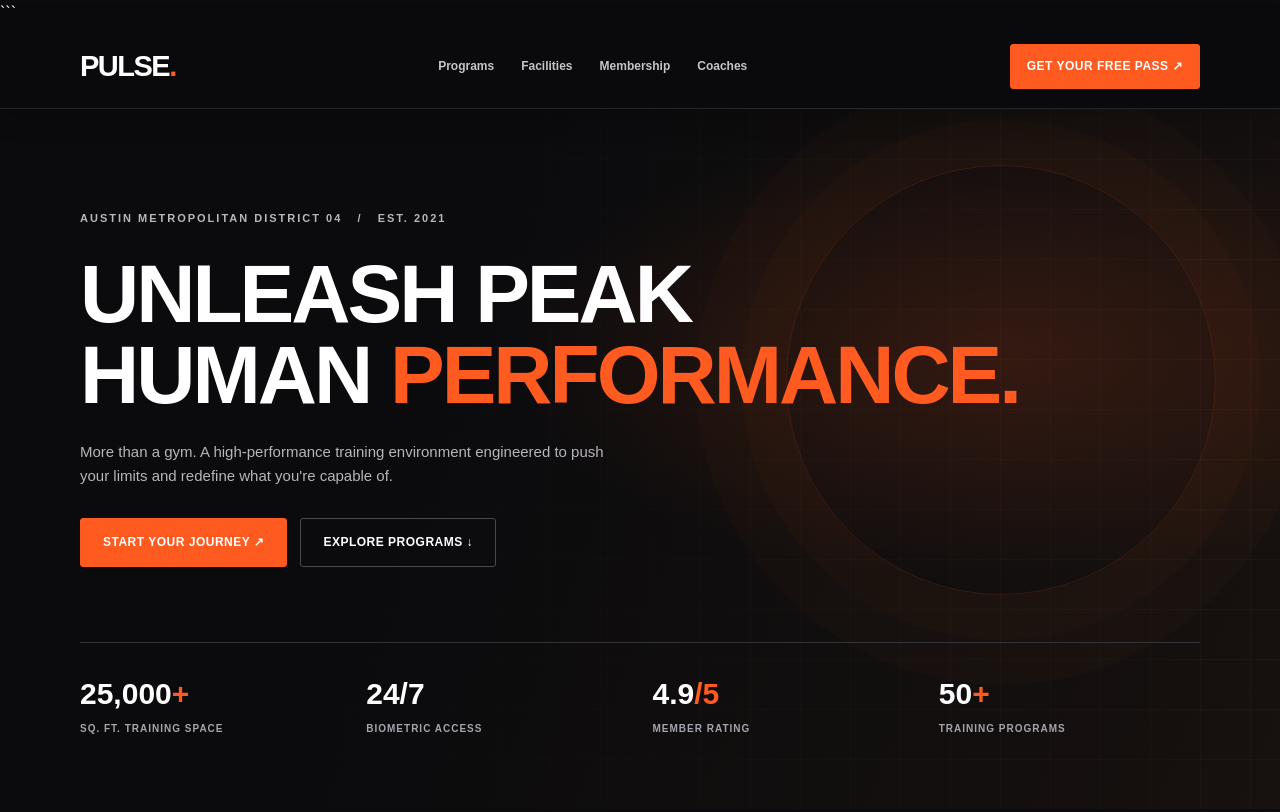
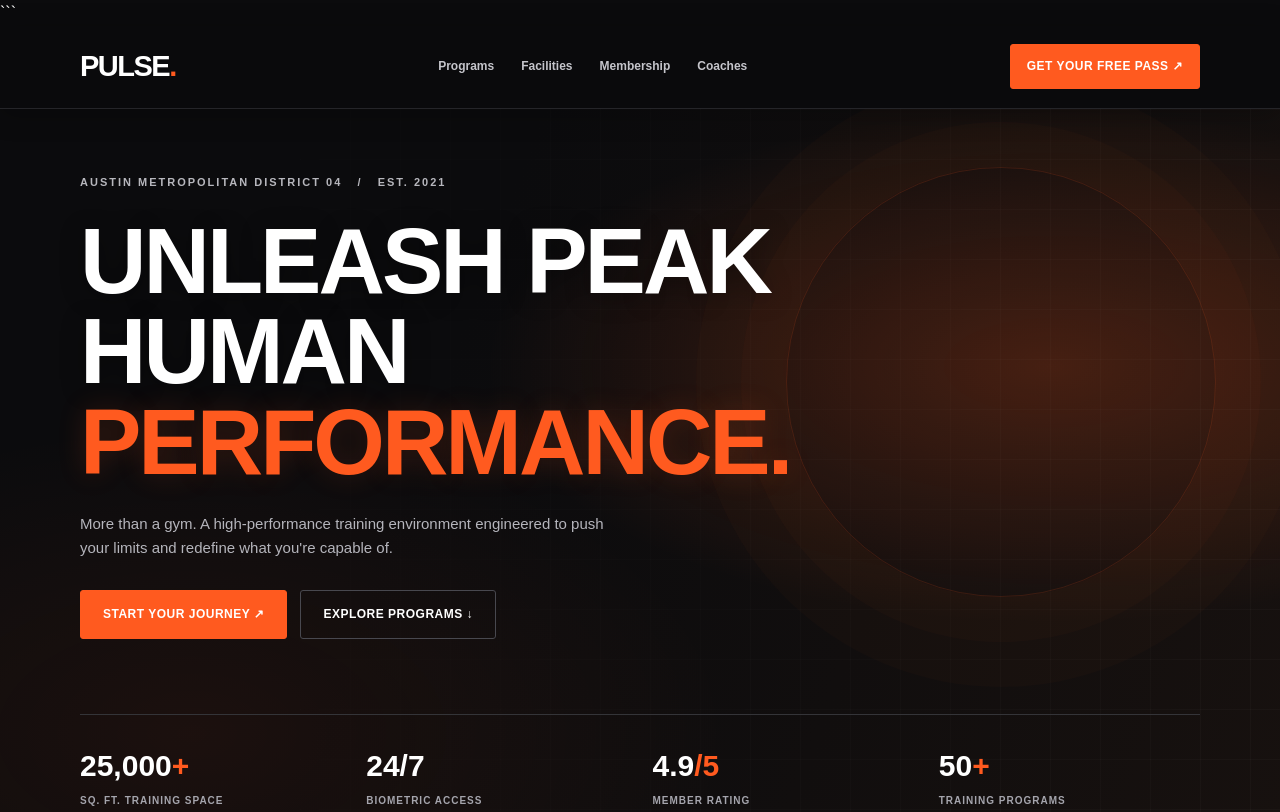
Before and after one commit to mozakrahol-lgtm/pulse-gym-landing-page, a plain HTML site: page index.html in a window 1280 px wide. Shown: the top 812 px of the page. Drawn offline with Linux system fonts and the light colour scheme.

Commit message:
feat: improve hero section styling

```diff
--- a/css/style.css/style.css
+++ b/css/style.css/style.css
@@ -175,10 +175,21 @@ min-height: 700px;
 display: flex;
 align-items: center;
 overflow: hidden;
+isolation: isolate;
 background:
-radial-gradient(ellipse at 78% 35%, rgba(255, 90, 31, 0.15), transparent 35%),
+radial-gradient(
+ellipse at 82% 35%,
+rgba(255, 90, 31, 0.22),
+transparent 38%
+),
+radial-gradient(
+ellipse at 15% 85%,
+rgba(255, 90, 31, 0.07),
+transparent 35%
+),
 linear-gradient(110deg, #0b0b0d 35%, #17110f 100%);
 }
+
 
 .hero::after {
 content: "";
@@ -220,12 +231,20 @@ margin-bottom: 25px;
 }
 
 .hero h1 {
-max-width: 950px;
-font-size: clamp(43px, 7vw, 82px);
+max-width: 1000px;
+font-size: clamp(46px, 7.5vw, 92px);
 font-weight: 900;
-line-height: 0.99;
+line-height: 0.98;
 letter-spacing: -3px;
+text-transform: uppercase;
+text-shadow: 0 4px 25px rgba(0, 0, 0, 0.35);
 }
+
+.hero h1 span {
+color: var(--primary-color);
+text-shadow: 0 0 28px rgba(255, 90, 31, 0.18);
+}
+
 
 .hero h1 span {
 color: var(--primary-color);
```
